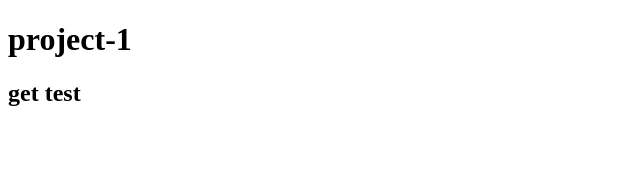
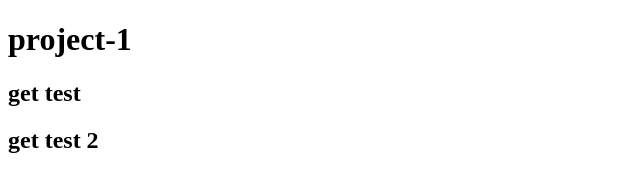
Before and after one commit to KHTRE/project-1, a plain HTML site: page index.html in a window 1280 px wide. Shown: the whole page, without its empty margins (0-640 px from the left). Drawn offline with Linux system fonts and the light colour scheme.

Commit message:
test of the git 2

```diff
--- a/index.html
+++ b/index.html
@@ -9,6 +9,6 @@
 <body>
   <h1>project-1</h1>
   <h2>get test</h2>
-
+  <h2>get test 2</h2>
 </body>
 </html>
```
